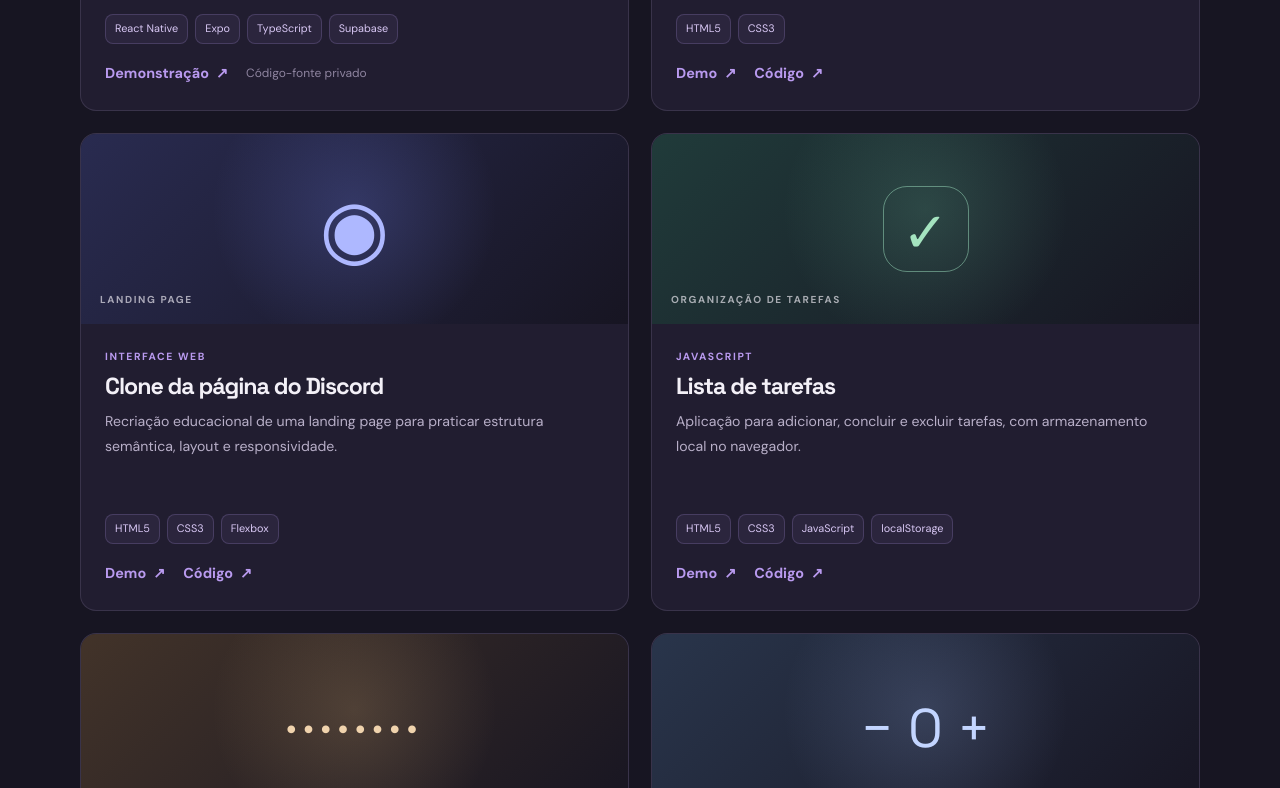
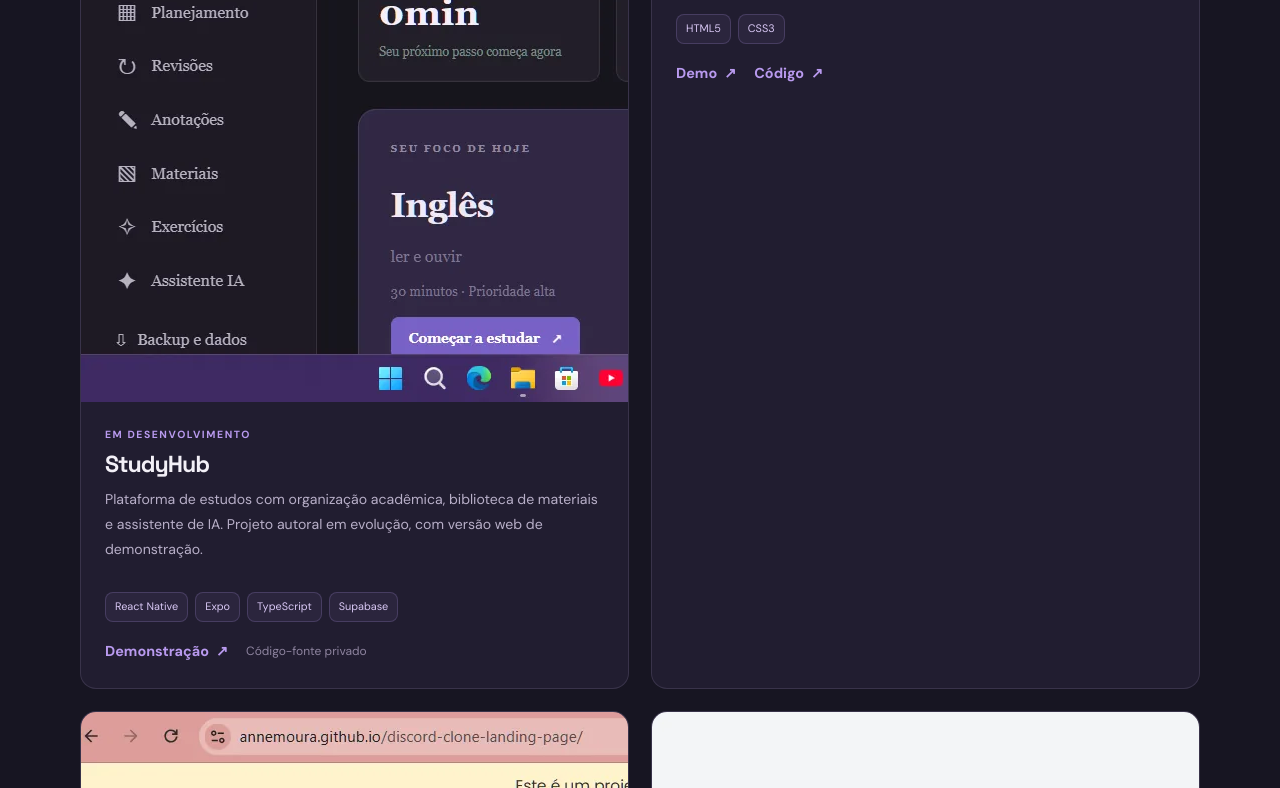
Before and after one commit to annemoura/portfolio-pessoal, a plain HTML site: page projetos.html in a window 1280 px wide. Shown: the part 945-1733 px from the top of the page. Drawn offline with Linux system fonts and the light colour scheme.

Commit message:
feat: add real project screenshots to portfolio

```diff
--- a/projetos.html
+++ b/projetos.html
@@ -22,14 +22,14 @@
     <section class="page-intro"><p class="eyebrow">PORTFÓLIO / PROJETOS</p><h1>Projetos que transformam<br><span class="gradient-text">estudo em prática.</span></h1><p>Aqui reúno aplicações e exercícios que fazem parte da minha evolução em desenvolvimento web e programação.</p></section>
     <section class="projects-grid" aria-label="Lista de projetos">
       <article class="project-card project-featured">
-        <div class="project-art art-study"><span class="art-label">PROJETO AUTORAL</span><div class="study-window"><i></i><i></i><i></i><b>StudyHub</b><small>Seu espaço de aprendizagem</small><span class="window-line"></span><span class="window-line short"></span></div></div>
+        <div class="project-art project-image"><img src="assets/images/studyhub-dashboard.webp" alt="Painel principal do StudyHub com matérias, tarefas e acompanhamento dos estudos" loading="lazy"><span class="art-label">PROJETO AUTORAL</span></div>
         <div class="project-content"><p class="project-kicker">EM DESENVOLVIMENTO</p><h2>StudyHub</h2><p>Plataforma de estudos com organização acadêmica, biblioteca de materiais e assistente de IA. Projeto autoral em evolução, com versão web de demonstração.</p><div class="tag-list"><span>React Native</span><span>Expo</span><span>TypeScript</span><span>Supabase</span></div><div class="project-links"><a class="text-link" href="https://studyhub-sand-psi.vercel.app/login" target="_blank" rel="noopener noreferrer">Demonstração <span aria-hidden="true">↗</span></a><span class="private-note">Código-fonte privado</span></div></div>
       </article>
       <article class="project-card"><div class="project-art art-web"><span class="code-symbol">&lt;/&gt;</span><span class="art-caption">HTML + CSS</span></div><div class="project-content"><p class="project-kicker">DESENVOLVIMENTO WEB</p><h2>Portfólio pessoal</h2><p>Site responsivo para apresentar minha formação, projetos e formas de contato.</p><div class="tag-list"><span>HTML5</span><span>CSS3</span></div><div class="project-links"><a class="text-link" href="https://annemoura.github.io/portfolio-pessoal/" target="_blank" rel="noopener noreferrer">Demo <span aria-hidden="true">↗</span></a><a class="text-link" href="https://github.com/annemoura/portfolio-pessoal" target="_blank" rel="noopener noreferrer">Código <span aria-hidden="true">↗</span></a></div></div></article>
-      <article class="project-card"><div class="project-art art-discord"><span class="discord-mark">◉</span><span class="art-caption">LANDING PAGE</span></div><div class="project-content"><p class="project-kicker">INTERFACE WEB</p><h2>Clone da página do Discord</h2><p>Recriação educacional de uma landing page para praticar estrutura semântica, layout e responsividade.</p><div class="tag-list"><span>HTML5</span><span>CSS3</span><span>Flexbox</span></div><div class="project-links"><a class="text-link" href="https://annemoura.github.io/discord-clone-landing-page/" target="_blank" rel="noopener noreferrer">Demo <span aria-hidden="true">↗</span></a><a class="text-link" href="https://github.com/annemoura/discord-clone-landing-page" target="_blank" rel="noopener noreferrer">Código <span aria-hidden="true">↗</span></a></div></div></article>
-      <article class="project-card"><div class="project-art art-tasks"><span class="task-check">✓</span><span class="art-caption">ORGANIZAÇÃO DE TAREFAS</span></div><div class="project-content"><p class="project-kicker">JAVASCRIPT</p><h2>Lista de tarefas</h2><p>Aplicação para adicionar, concluir e excluir tarefas, com armazenamento local no navegador.</p><div class="tag-list"><span>HTML5</span><span>CSS3</span><span>JavaScript</span><span>localStorage</span></div><div class="project-links"><a class="text-link" href="https://annemoura.github.io/lista-de-tarefas-js/" target="_blank" rel="noopener noreferrer">Demo <span aria-hidden="true">↗</span></a><a class="text-link" href="https://github.com/annemoura/lista-de-tarefas-js" target="_blank" rel="noopener noreferrer">Código <span aria-hidden="true">↗</span></a></div></div></article>
-      <article class="project-card"><div class="project-art art-password"><span class="password-symbol">••••••••</span><span class="art-caption">GERAÇÃO DE SENHAS</span></div><div class="project-content"><p class="project-kicker">LÓGICA DE PROGRAMAÇÃO</p><h2>Gerador de senhas</h2><p>Exercício de JavaScript para gerar combinações de caracteres e exibir o resultado na interface.</p><div class="tag-list"><span>HTML5</span><span>CSS3</span><span>JavaScript</span></div><div class="project-links"><a class="text-link" href="https://annemoura.github.io/gerador-de-senhas/" target="_blank" rel="noopener noreferrer">Demo <span aria-hidden="true">↗</span></a><a class="text-link" href="https://github.com/annemoura/gerador-de-senhas" target="_blank" rel="noopener noreferrer">Código <span aria-hidden="true">↗</span></a></div></div></article>
-      <article class="project-card"><div class="project-art art-counter"><span class="counter-symbol">− 0 +</span><span class="art-caption">CONTADOR INTERATIVO</span></div><div class="project-content"><p class="project-kicker">FUNDAMENTOS DE JAVASCRIPT</p><h2>Contador</h2><p>Aplicação simples para incrementar, decrementar e reiniciar valores com limites definidos.</p><div class="tag-list"><span>HTML5</span><span>CSS3</span><span>JavaScript</span><span>DOM</span></div><div class="project-links"><a class="text-link" href="https://annemoura.github.io/contador/" target="_blank" rel="noopener noreferrer">Demo <span aria-hidden="true">↗</span></a><a class="text-link" href="https://github.com/annemoura/contador" target="_blank" rel="noopener noreferrer">Código <span aria-hidden="true">↗</span></a></div></div></article>
+      <article class="project-card"><div class="project-art project-image"><img src="assets/images/discord-landing.webp" alt="Captura da landing page demonstrativa inspirada no Discord" loading="lazy"><span class="art-caption">LANDING PAGE</span></div><div class="project-content"><p class="project-kicker">INTERFACE WEB</p><h2>Clone da página do Discord</h2><p>Recriação educacional de uma landing page para praticar estrutura semântica, layout e responsividade.</p><div class="tag-list"><span>HTML5</span><span>CSS3</span><span>Flexbox</span></div><div class="project-links"><a class="text-link" href="https://annemoura.github.io/discord-clone-landing-page/" target="_blank" rel="noopener noreferrer">Demo <span aria-hidden="true">↗</span></a><a class="text-link" href="https://github.com/annemoura/discord-clone-landing-page" target="_blank" rel="noopener noreferrer">Código <span aria-hidden="true">↗</span></a></div></div></article>
+      <article class="project-card"><div class="project-art project-image"><img src="assets/images/todo-list.webp" alt="Captura da aplicação de lista de tarefas" loading="lazy"><span class="art-caption">ORGANIZAÇÃO DE TAREFAS</span></div><div class="project-content"><p class="project-kicker">JAVASCRIPT</p><h2>Lista de tarefas</h2><p>Aplicação para adicionar, concluir e excluir tarefas, com armazenamento local no navegador.</p><div class="tag-list"><span>HTML5</span><span>CSS3</span><span>JavaScript</span><span>localStorage</span></div><div class="project-links"><a class="text-link" href="https://annemoura.github.io/lista-de-tarefas-js/" target="_blank" rel="noopener noreferrer">Demo <span aria-hidden="true">↗</span></a><a class="text-link" href="https://github.com/annemoura/lista-de-tarefas-js" target="_blank" rel="noopener noreferrer">Código <span aria-hidden="true">↗</span></a></div></div></article>
+      <article class="project-card"><div class="project-art project-image"><img src="assets/images/password-generator.webp" alt="Captura do gerador de senhas com opções de tamanho e caracteres" loading="lazy"><span class="art-caption">GERAÇÃO DE SENHAS</span></div><div class="project-content"><p class="project-kicker">LÓGICA DE PROGRAMAÇÃO</p><h2>Gerador de senhas</h2><p>Exercício de JavaScript para gerar combinações de caracteres e exibir o resultado na interface.</p><div class="tag-list"><span>HTML5</span><span>CSS3</span><span>JavaScript</span></div><div class="project-links"><a class="text-link" href="https://annemoura.github.io/gerador-de-senhas/" target="_blank" rel="noopener noreferrer">Demo <span aria-hidden="true">↗</span></a><a class="text-link" href="https://github.com/annemoura/gerador-de-senhas" target="_blank" rel="noopener noreferrer">Código <span aria-hidden="true">↗</span></a></div></div></article>
+      <article class="project-card"><div class="project-art project-image"><img src="assets/images/counter.webp" alt="Captura da aplicação de contador com botões de incrementar, decrementar e resetar" loading="lazy"><span class="art-caption">CONTADOR INTERATIVO</span></div><div class="project-content"><p class="project-kicker">FUNDAMENTOS DE JAVASCRIPT</p><h2>Contador</h2><p>Aplicação simples para incrementar, decrementar e reiniciar valores com limites definidos.</p><div class="tag-list"><span>HTML5</span><span>CSS3</span><span>JavaScript</span><span>DOM</span></div><div class="project-links"><a class="text-link" href="https://annemoura.github.io/contador/" target="_blank" rel="noopener noreferrer">Demo <span aria-hidden="true">↗</span></a><a class="text-link" href="https://github.com/annemoura/contador" target="_blank" rel="noopener noreferrer">Código <span aria-hidden="true">↗</span></a></div></div></article>
     </section>
     <section class="closing-cta page-cta"><div class="closing-inner"><div><p class="eyebrow">TEM UMA IDEIA?</p><h2>Vamos conversar.</h2></div><a class="button button-primary" href="contato.html">Entrar em contato <span aria-hidden="true">↗</span></a></div></section>
   </main>
```
